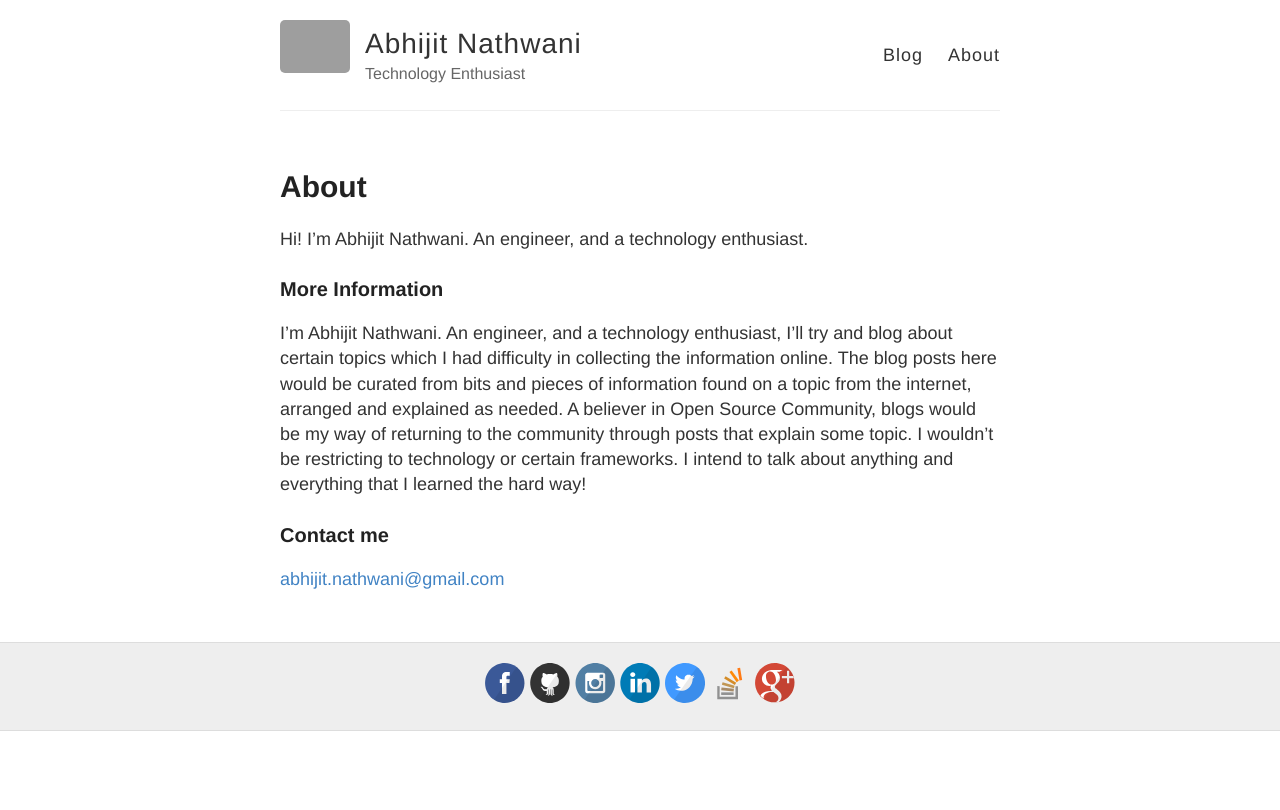
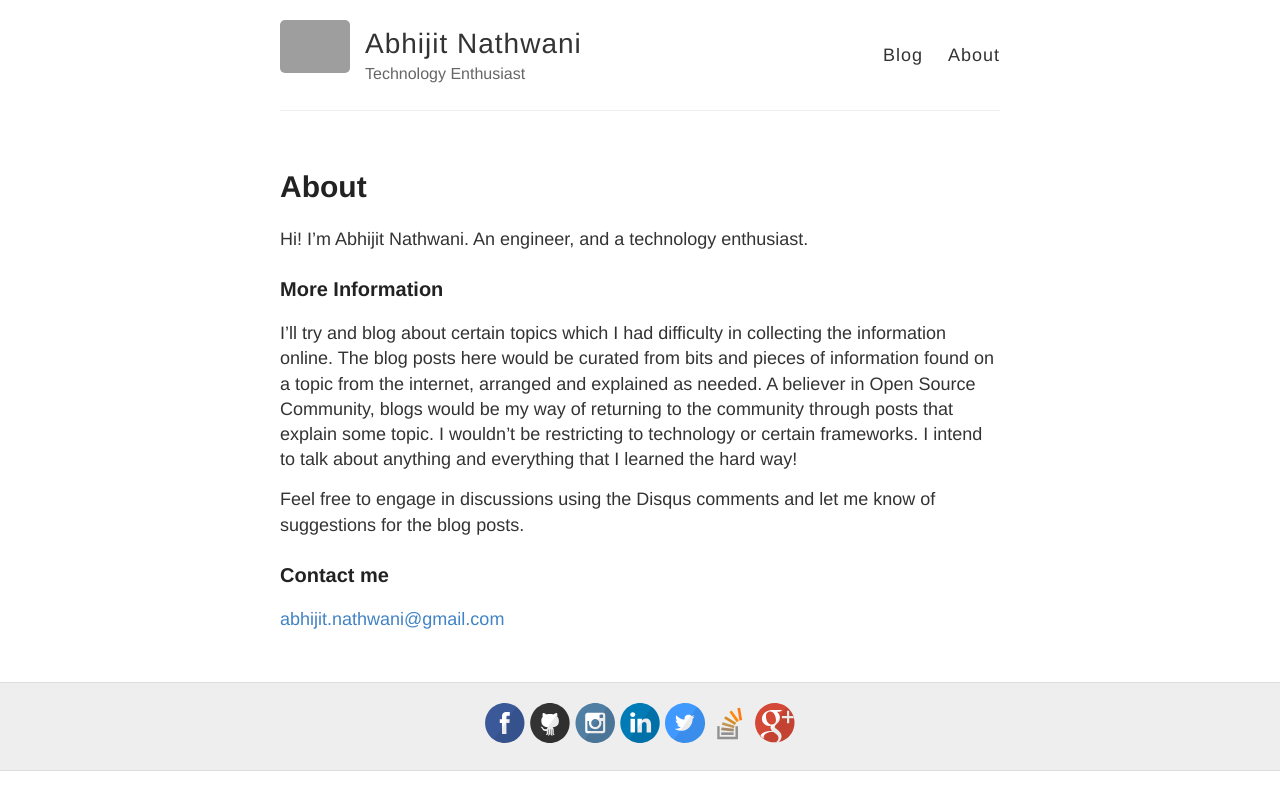
Before and after one commit to abhijitnathwani/abhijitnathwani.github.io, a Jekyll site: the page built from about.md, in a window 1280 px wide. Shown: the top 810 px of the page. Built offline with Jekyll 4.4.1, drawn with Linux system fonts in a browser that asks for light colours; grey boxes are pictures that could not be loaded.

Commit message:
Updated about.md and added Google Analytics ID in _config.yml

```diff
--- a/_config.yml
+++ b/_config.yml
@@ -37,11 +37,11 @@ footer-links:
 disqus: abhijitnathwani-github-io
 
 # Enter your Google Analytics web tracking code (e.g. UA-2110908-2) to activate tracking
-google_analytics:
+google_analytics: UA-111393187-1
 
 # Your website URL (e.g. http://barryclark.github.io or http://www.barryclark.co)
 # Used for Sitemap.xml and your RSS feed
-url:
+url: http://abhijitnathwani.github.io
 
 # If you're hosting your site at a Project repository on GitHub pages
 # (http://yourusername.github.io/repository-name)
--- a/about.md
+++ b/about.md
@@ -9,7 +9,9 @@ Hi! I'm Abhijit Nathwani. An engineer, and a technology enthusiast.
 ### More Information
 
 
-I'm Abhijit Nathwani. An engineer, and a technology enthusiast, I'll try and blog about certain topics which I had difficulty in collecting the information online. The blog posts here would be curated from bits and pieces of information found on a topic from the internet, arranged and explained as needed. A believer in Open Source Community, blogs would be my way of returning to the community through posts that explain some topic. I wouldn't be restricting to technology or certain frameworks. I intend to talk about anything and everything that I learned the hard way!
+I'll try and blog about certain topics which I had difficulty in collecting the information online. The blog posts here would be curated from bits and pieces of information found on a topic from the internet, arranged and explained as needed. A believer in Open Source Community, blogs would be my way of returning to the community through posts that explain some topic. I wouldn't be restricting to technology or certain frameworks. I intend to talk about anything and everything that I learned the hard way!
+
+Feel free to engage in discussions using the Disqus comments and let me know of suggestions for the blog posts.
 
 ### Contact me
 
```
